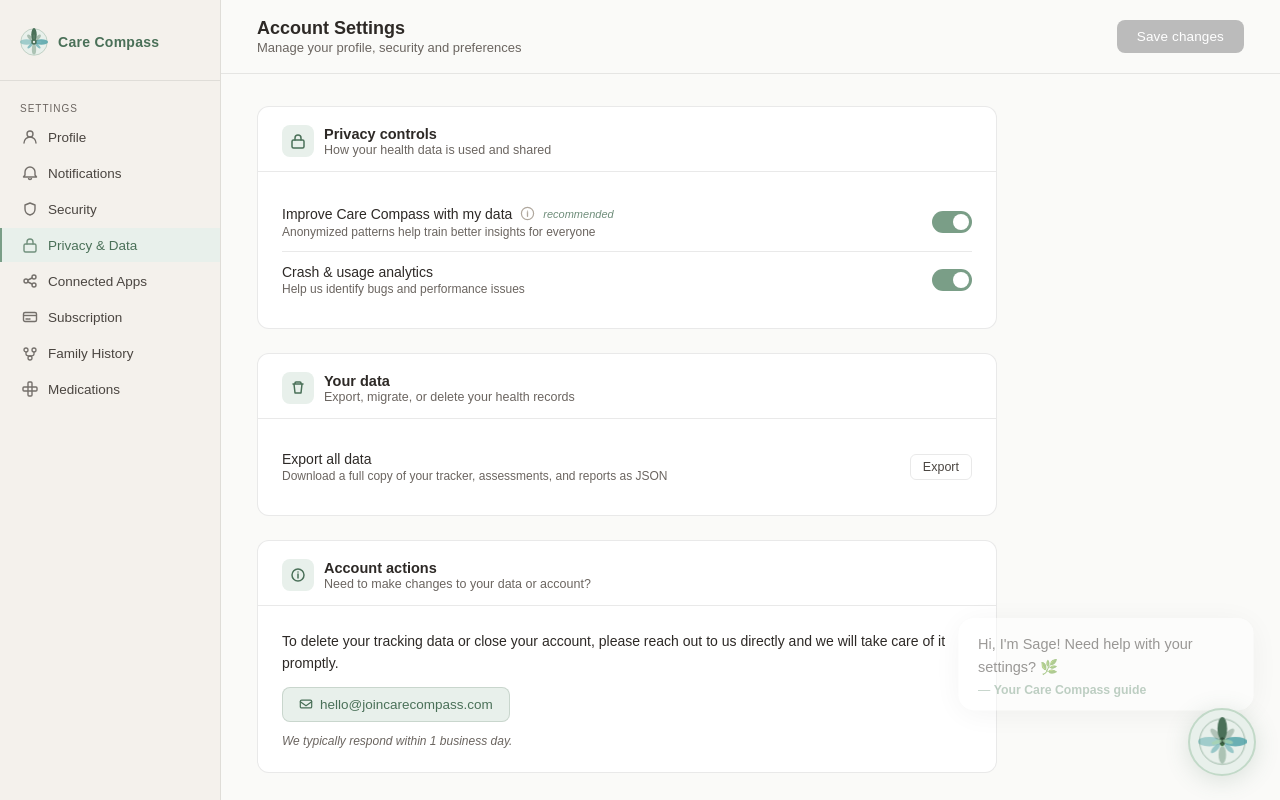
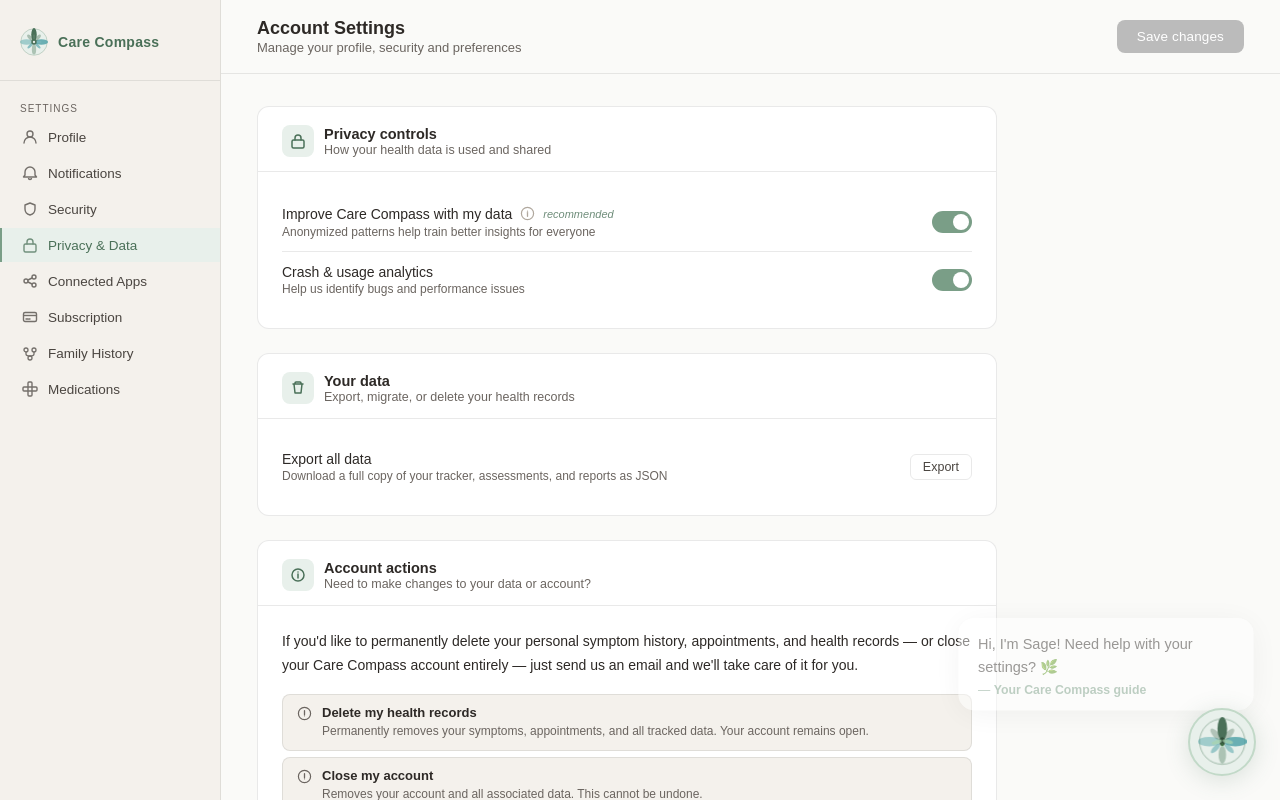
Before and after one commit to tiffanykbuettner-lab/care-compass-landing, a React (Vite) app: page /account in a window 1280 px wide. Both pictures are taken after a click on the element "Privacy & Data". Shown: the top 800 px of the page. Built offline with nearby package versions, Linux system fonts and the light colour scheme.

Commit message:
account actions update

```diff
--- a/src/CareCompassSettings.jsx
+++ b/src/CareCompassSettings.jsx
@@ -1798,9 +1798,29 @@ function PrivacyPanel({ prefs, setPrefs, markDirty }) {
           title="Account actions"
           desc="Need to make changes to your data or account?"
         />
-        <div style={{ padding: "24px", display: "flex", flexDirection: "column", gap: 12 }}>
-          <p style={{ fontSize: 14, color: INK, fontFamily: "sans-serif", margin: 0, lineHeight: 1.6 }}>
-            To delete your tracking data or close your account, please reach out to us directly and we will take care of it promptly.
+        <div style={{ padding: "24px", display: "flex", flexDirection: "column", gap: 16 }}>
+          <p style={{ fontSize: 14, color: INK, fontFamily: "sans-serif", margin: 0, lineHeight: 1.7 }}>
+            If you'd like to permanently delete your personal symptom history, appointments, and health records — or close your Care Compass account entirely — just send us an email and we'll take care of it for you.
+          </p>
+          <div style={{ display: "flex", flexDirection: "column", gap: 6 }}>
+            {[
+              { label: "Delete my health records", sub: "Permanently removes your symptoms, appointments, and all tracked data. Your account remains open." },
+              { label: "Close my account", sub: "Removes your account and all associated data. This cannot be undone." },
+            ].map(({ label, sub }) => (
+              <div key={label} style={{ display: "flex", gap: 10, padding: "10px 14px", background: CREAM, borderRadius: 8, border: `1px solid ${BORDER}` }}>
+                <svg width="15" height="15" viewBox="0 0 16 16" fill="none" style={{ flexShrink: 0, marginTop: 1 }}>
+                  <circle cx="8" cy="8" r="6.5" stroke={WARM_GRAY} strokeWidth="1.3"/>
+                  <path d="M8 5v4M8 10.5h.01" stroke={WARM_GRAY} strokeWidth="1.4" strokeLinecap="round"/>
+                </svg>
+                <div>
+                  <div style={{ fontSize: 13, fontWeight: 600, color: INK, fontFamily: "sans-serif" }}>{label}</div>
+                  <div style={{ fontSize: 12, color: WARM_GRAY, fontFamily: "sans-serif", marginTop: 2, lineHeight: 1.5 }}>{sub}</div>
+                </div>
+              </div>
+            ))}
+          </div>
+          <p style={{ fontSize: 13, color: WARM_GRAY, fontFamily: "sans-serif", margin: 0, lineHeight: 1.6, padding: "10px 14px", background: SAGE_LIGHT, borderRadius: 8, border: `1px solid rgba(74,112,88,0.15)` }}>
+            <strong style={{ color: SAGE_DARK, fontWeight: 600 }}>Note:</strong> These requests are separate from the "Improve Care Compass with my data" setting above. That toggle only affects whether anonymized patterns are shared — it does not store or delete your personal health records.
           </p>
           <a
             href="mailto:hello@joincarecompass.com?subject=Account request"
@@ -1820,7 +1840,7 @@ function PrivacyPanel({ prefs, setPrefs, markDirty }) {
             hello@joincarecompass.com
           </a>
           <p style={{ fontSize: 12, color: WARM_GRAY, fontFamily: "sans-serif", margin: 0, fontStyle: "italic" }}>
-            We typically respond within 1 business day.
+            Please allow 24–48 hours for a response.
           </p>
         </div>
       </SectionCard>
```
